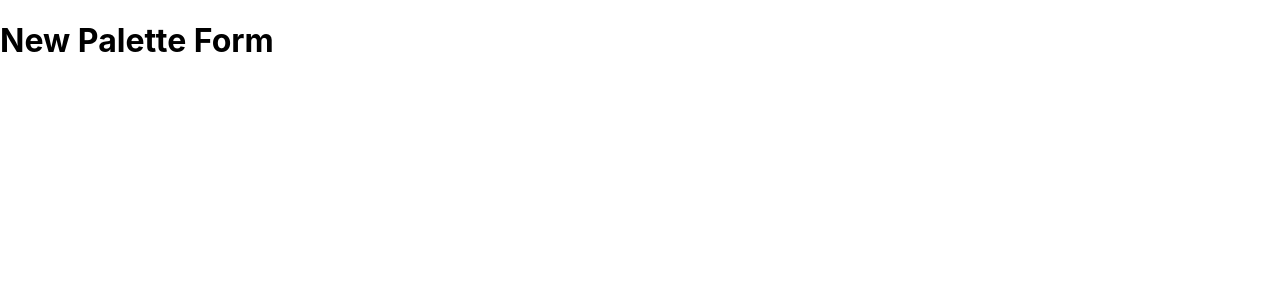
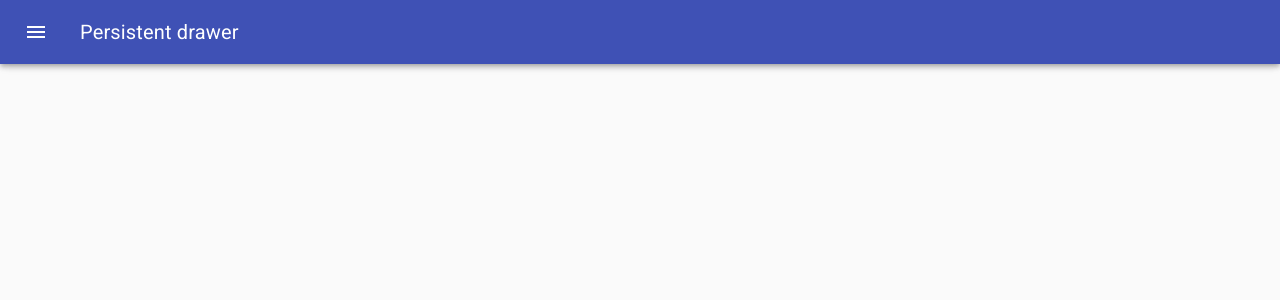
Before and after one commit to kxdang/react-milestone-palette-app, a React (Create React App) app: page /palette/new in a window 1280 px wide. Shown: the top 300 px of the page. Built offline with nearby package versions, Linux system fonts and the light colour scheme.

Commit message:
adding new persistent drawer from material UI

```diff
--- a/src/NewPaletteForm.js
+++ b/src/NewPaletteForm.js
@@ -1,11 +1,142 @@
 import React, { Component } from "react";
 
-export default class NewPaletteForm extends Component {
+import classNames from "classnames";
+import { withStyles } from "@material-ui/core/styles";
+import Drawer from "@material-ui/core/Drawer";
+import CssBaseline from "@material-ui/core/CssBaseline";
+import AppBar from "@material-ui/core/AppBar";
+import Toolbar from "@material-ui/core/Toolbar";
+import Typography from "@material-ui/core/Typography";
+import Divider from "@material-ui/core/Divider";
+import IconButton from "@material-ui/core/IconButton";
+import MenuIcon from "@material-ui/icons/Menu";
+import ChevronLeftIcon from "@material-ui/icons/ChevronLeft";
+
+const drawerWidth = 240;
+
+const styles = theme => ({
+  root: {
+    display: "flex"
+  },
+  appBar: {
+    transition: theme.transitions.create(["margin", "width"], {
+      easing: theme.transitions.easing.sharp,
+      duration: theme.transitions.duration.leavingScreen
+    })
+  },
+  appBarShift: {
+    width: `calc(100% - ${drawerWidth}px)`,
+    marginLeft: drawerWidth,
+    transition: theme.transitions.create(["margin", "width"], {
+      easing: theme.transitions.easing.easeOut,
+      duration: theme.transitions.duration.enteringScreen
+    })
+  },
+  menuButton: {
+    marginLeft: 12,
+    marginRight: 20
+  },
+  hide: {
+    display: "none"
+  },
+  drawer: {
+    width: drawerWidth,
+    flexShrink: 0
+  },
+  drawerPaper: {
+    width: drawerWidth
+  },
+  drawerHeader: {
+    display: "flex",
+    alignItems: "center",
+    padding: "0 8px",
+    ...theme.mixins.toolbar,
+    justifyContent: "flex-end"
+  },
+  content: {
+    flexGrow: 1,
+    padding: theme.spacing.unit * 3,
+    transition: theme.transitions.create("margin", {
+      easing: theme.transitions.easing.sharp,
+      duration: theme.transitions.duration.leavingScreen
+    }),
+    marginLeft: -drawerWidth
+  },
+  contentShift: {
+    transition: theme.transitions.create("margin", {
+      easing: theme.transitions.easing.easeOut,
+      duration: theme.transitions.duration.enteringScreen
+    }),
+    marginLeft: 0
+  }
+});
+
+class NewPaletteForm extends Component {
+  state = {
+    open: false
+  };
+
+  handleDrawerOpen = () => {
+    this.setState({ open: true });
+  };
+
+  handleDrawerClose = () => {
+    this.setState({ open: false });
+  };
+
   render() {
+    const { classes } = this.props;
+    const { open } = this.state;
+
     return (
-      <div>
-        <h1>New Palette Form</h1>
+      <div className={classes.root}>
+        <CssBaseline />
+        <AppBar
+          position="fixed"
+          className={classNames(classes.appBar, {
+            [classes.appBarShift]: open
+          })}
+        >
+          <Toolbar disableGutters={!open}>
+            <IconButton
+              color="inherit"
+              aria-label="Open drawer"
+              onClick={this.handleDrawerOpen}
+              className={classNames(classes.menuButton, open && classes.hide)}
+            >
+              <MenuIcon />
+            </IconButton>
+            <Typography variant="h6" color="inherit" noWrap>
+              Persistent drawer
+            </Typography>
+          </Toolbar>
+        </AppBar>
+        <Drawer
+          className={classes.drawer}
+          variant="persistent"
+          anchor="left"
+          open={open}
+          classes={{
+            paper: classes.drawerPaper
+          }}
+        >
+          <div className={classes.drawerHeader}>
+            <IconButton onClick={this.handleDrawerClose}>
+              <ChevronLeftIcon />
+            </IconButton>
+          </div>
+          <Divider />
+        </Drawer>
+        <main
+          className={classNames(classes.content, {
+            [classes.contentShift]: open
+          })}
+        >
+          <div className={classes.drawerHeader} />
+        </main>
       </div>
     );
   }
 }
+
+export default withStyles(styles, { withTheme: true })(NewPaletteForm);
```
